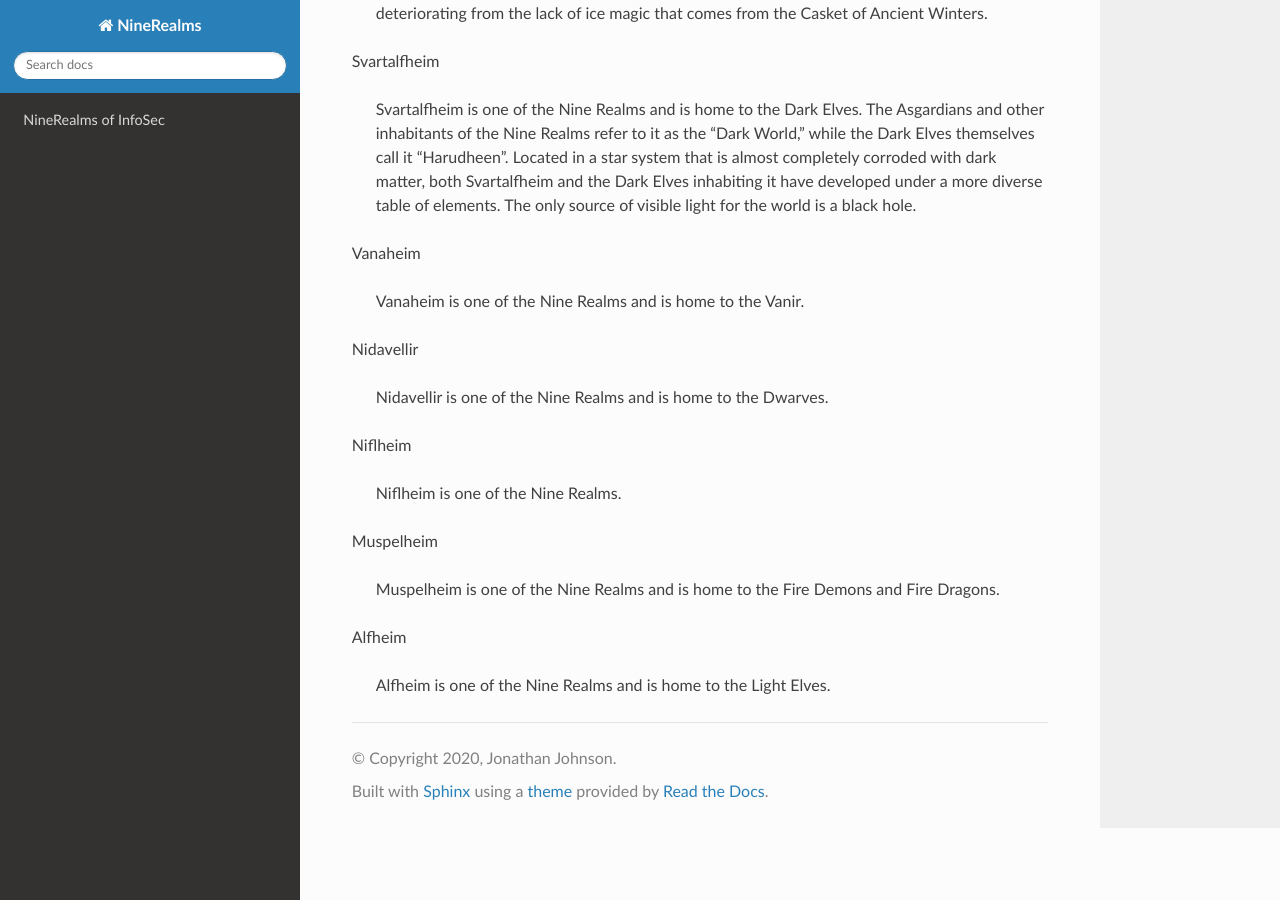
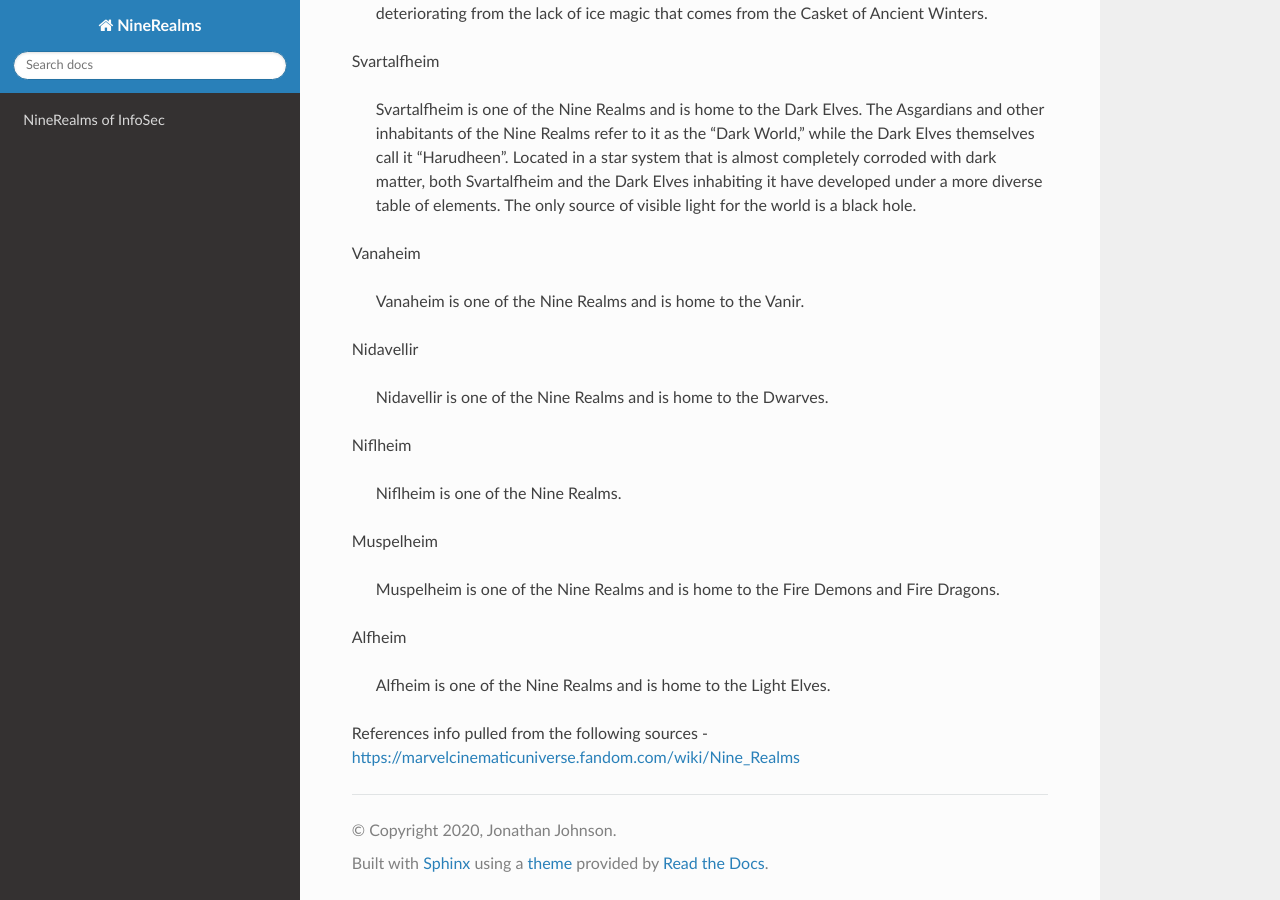
Before and after one commit to jsecurity101/IPC-Mechanisms, a Sphinx documentation site: the page built from docs/index.rst, in a window 1280 px wide and 900 px high, scrolled down 590 px. Built offline with Sphinx 7.4.7 and the Read the Docs theme 2.0.0, drawn with Linux system fonts in a browser that asks for light colours.

Commit message:
added resource info from NineRealms

```diff
--- a/docs/index.rst
+++ b/docs/index.rst
@@ -36,3 +36,9 @@ Muspelheim
 Alfheim
 
     Alfheim is one of the Nine Realms and is home to the Light Elves.
+
+
+
+References
+info pulled from the following sources
+- https://marvelcinematicuniverse.fandom.com/wiki/Nine_Realms
```
